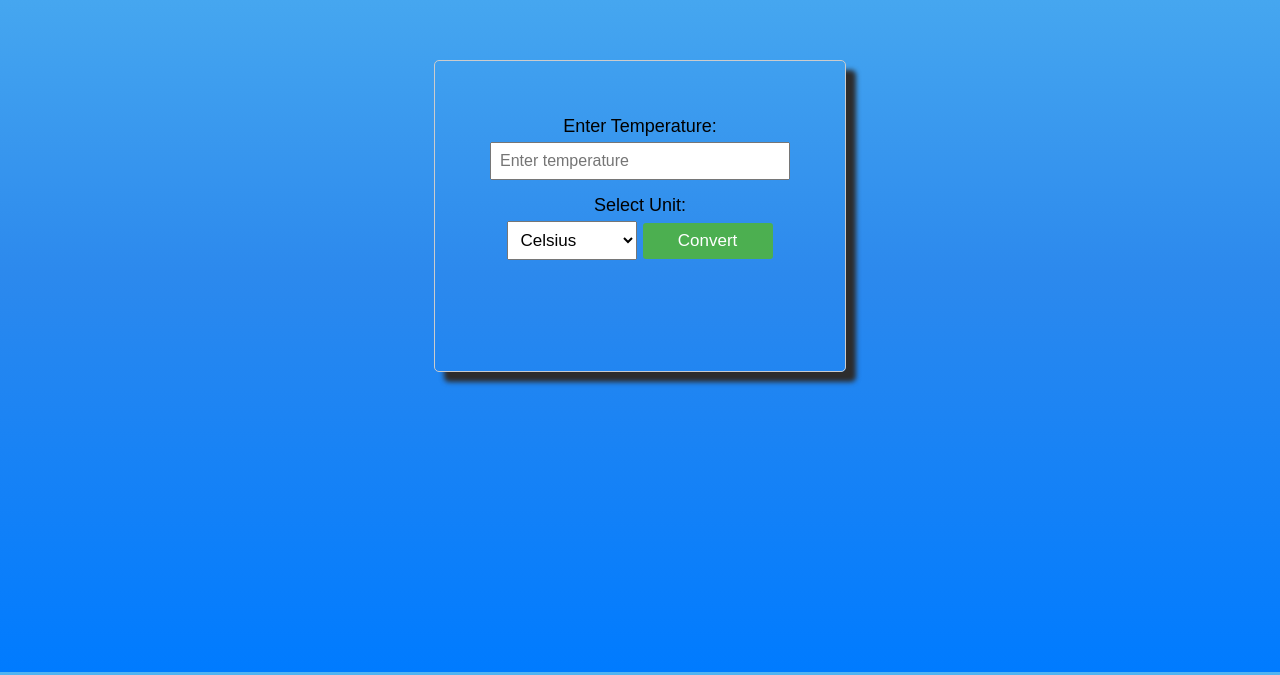
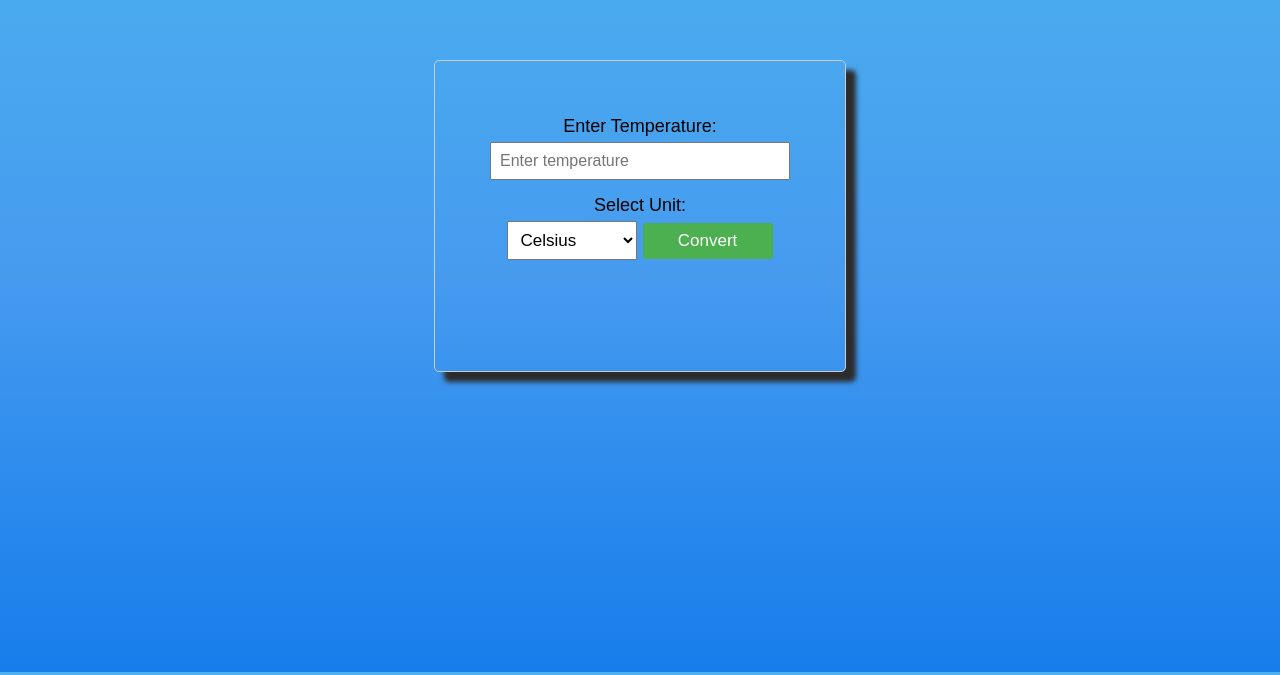
Before and after one commit to sam13w/OIBSIP_TemperatureC, a plain HTML site: page index.html in a window 1280 px wide. Shown: the part 125-800 px from the top of the page. Drawn offline with Linux system fonts and the light colour scheme.

Commit message:
style.css

```diff
--- a/style.css
+++ b/style.css
@@ -1,5 +1,5 @@
 body {
-    background: linear-gradient(rgb(81, 180, 241) ,rgb(44, 137, 237),rgb(0, 123, 255));
+    background: linear-gradient(rgb(76, 177, 239) ,rgb(70, 155, 239),rgb(22, 125, 235));
     font-family: Arial, sans-serif;
     align-items: center;
     justify-content: center;
```
